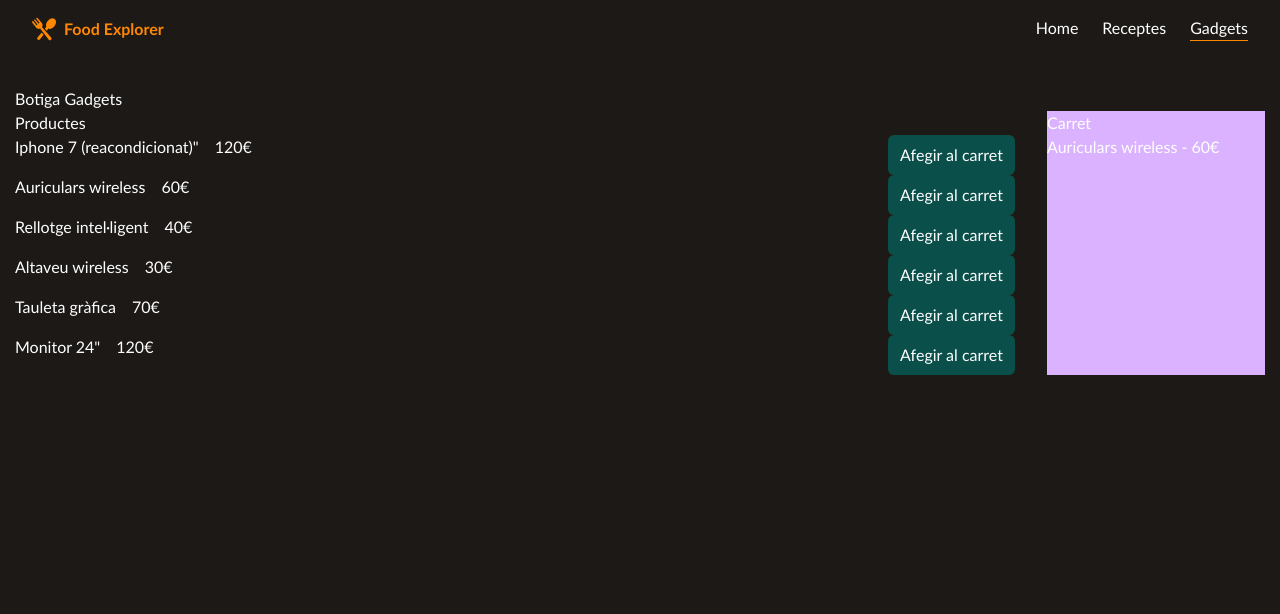
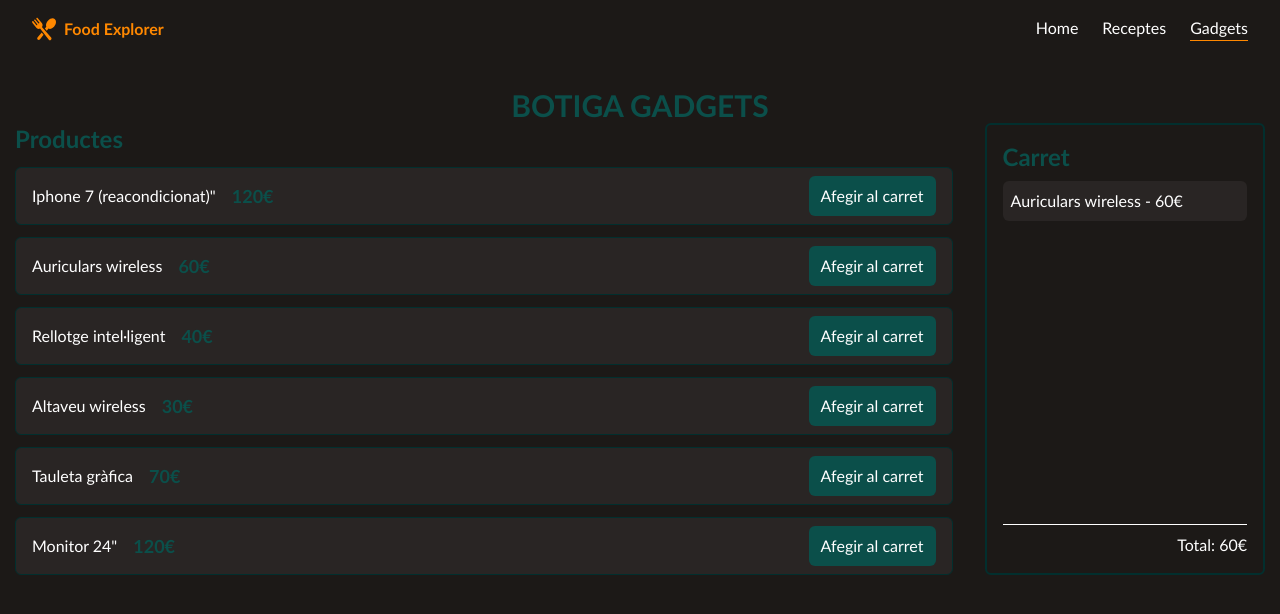
Before and after one commit to irie-yamashita/RA01AEA03-04-FoodExplorer-Gadgets, a Vue app: page /gadgets in a window 1280 px wide. Shown: the top 614 px of the page. Built offline with nearby package versions, Linux system fonts and the light colour scheme.

Commit message:
add estils + add AddProducte lògica

```diff
--- a/src/components/Carret.vue
+++ b/src/components/Carret.vue
@@ -1,14 +1,23 @@
 <script setup>
 import { computed, inject } from 'vue';
+import CarretItem from './CarretItem.vue';
 const carret = inject('carret');
 
-const costTotal = computed(()=> carret.value.reduce((total, producte) => total + producte.preu), 0);
+const costTotal = computed(() =>
+  carret.value.reduce((total, producte) => total + producte.preu, 0)
+);
+
+
 </script>
 
 <template>
-    <h2>Carret</h2>
-    <ul>
-        <li v-for="producte in carret">{{ producte.nom }} - {{ producte.preu }}€</li>
-    </ul>
-
+   <div class="flex flex-col justify-between gap-4 border-2 border-teal-950 rounded-md p-4 h-full">
+    <header class="space-y-2">
+        <h2 class="text-teal-900 text-2xl font-bold">Carret</h2>
+        <ul class="flex flex-col gap-2">
+             <carret-item v-for="producte in carret" :key="producte.id" :producte="producte"></carret-item>
+        </ul>
+    </header>
+    <p class="border-t w-full text-end pt-2">Total: {{ costTotal }}€</p>
+   </div>
 </template>
--- /dev/null
+++ b/src/components/CarretItem.vue
@@ -0,0 +1,13 @@
+
+
+
+
+<script setup>
+    const props = defineProps({
+        producte: Object
+    })
+</script>
+
+<template>
+    <li class="bg-stone-800 rounded-md p-2">{{ producte.nom }} - {{ producte.preu }}€</li>
+</template>
--- a/src/components/ProducteItem.vue
+++ b/src/components/ProducteItem.vue
@@ -1,19 +1,26 @@
 <script setup>
+import { defineEmits } from 'vue';
 
 const props = defineProps({
     producte: Object
 });
 
+const emit = defineEmits(['add-product'])
+
+const onAfegirProducte = () => {
+    emit('add-product', props.producte)
+}
+
 </script>
 
 <template>
 
-    <li class="flex justify-between">
-        <div class="flex gap-4">
+    <li class="flex justify-between py-2 px-4 bg-stone-800 border border-teal-950 items-center rounded-md">
+        <div class="flex gap-4 items-center">
             <h3>{{ props.producte.nom }}</h3>
-            <p>{{ props.producte.preu }}€</p>
+            <p class="text-teal-900 font-bold text-[18px]">{{ props.producte.preu }}€</p>
         </div>
-        <button class="btn w-fit bg-teal-900!">Afegir al carret</button>
+        <button @click="onAfegirProducte" class="btn w-fit bg-teal-900!">Afegir al carret</button>
     </li>
 
 </template>
--- a/src/views/Gadgets.vue
+++ b/src/views/Gadgets.vue
@@ -4,20 +4,28 @@
     import Carret from '@/components/Carret.vue';
 
     const productes = inject('productes');
+    const carret = inject('carret');
+
+
+    //handlers
+    const handleAddProducte = (producte) => {
+        carret.value.push(producte);
+    }
+
 </script>
 
 <template>
     <main class="">
-        <h1>Botiga Gadgets</h1>
+        <h1 class="text-teal-900 text-3xl uppercase text-center font-bold">Botiga Gadgets</h1>
         <div class="flex items-stretch gap-8">
-            <section class="w-[80%]">
-                <h2>Productes</h2>
-                <ul>
-                    <producte-item v-for="producte in productes" :key="producte.id" :producte="producte"></producte-item>
+            <section class="w-[75%]">
+                <h2 class="text-teal-900 text-2xl font-bold mb-3">Productes</h2>
+                <ul class="flex flex-col gap-3">
+                    <producte-item @add-product="handleAddProducte" v-for="producte in productes" :key="producte.id" :producte="producte"></producte-item>
                 </ul>
             </section>
-            <aside class="bg-purple-300 flex-1">
-                <carret>    </carret>
+            <aside class="flex-1">
+                <carret></carret>
             </aside>
         </div>
     </main>
```
